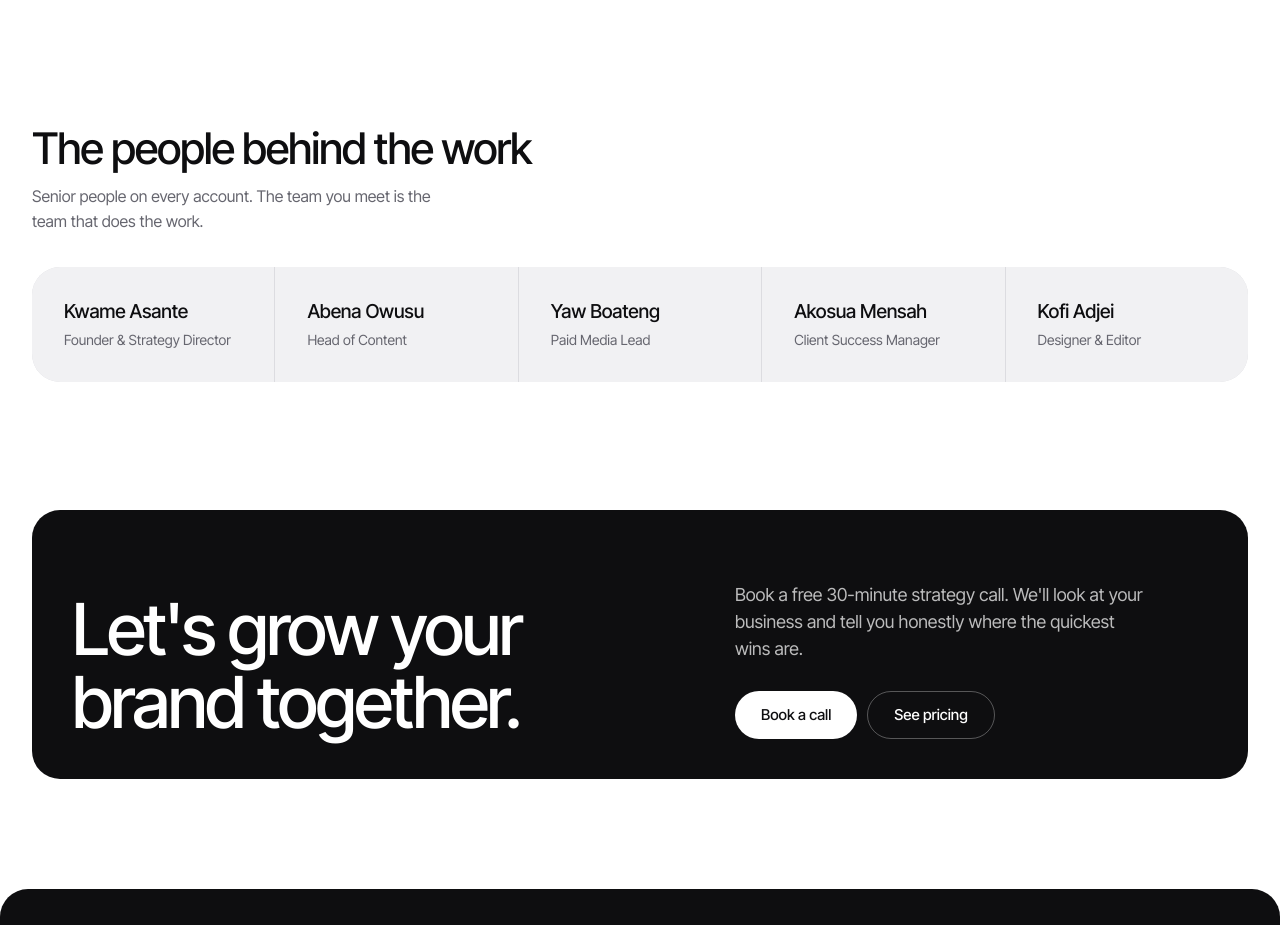
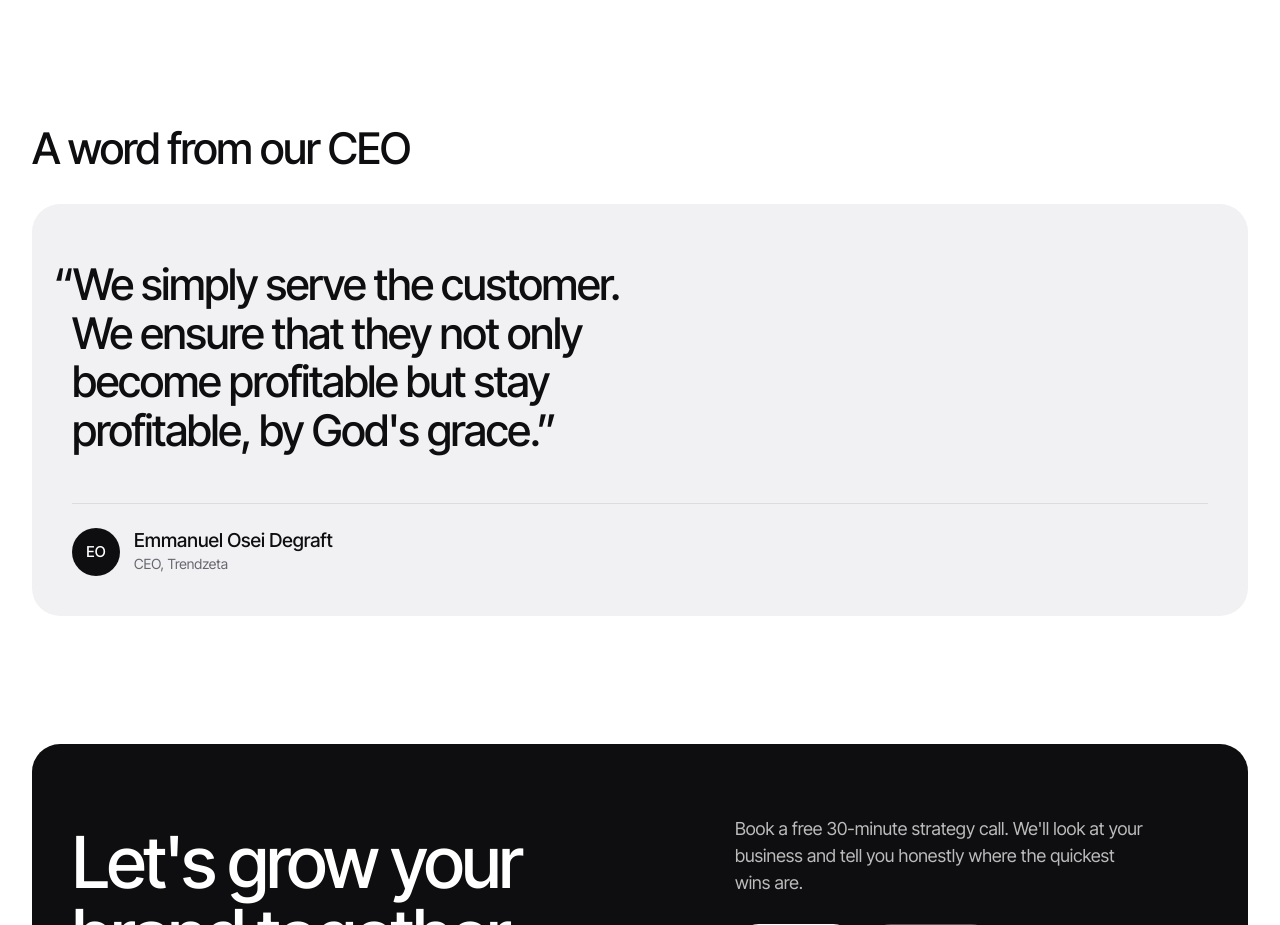
Before and after one commit to Vokondo/trendzeta-website, a plain HTML site: page about.html in a window 1280 px wide. Shown: the part 2114-3039 px from the top of the page. Drawn offline with Linux system fonts and the light colour scheme.

Commit message:
About: replace the team list with a word from the CEO
'The people behind the work' becomes 'A word from our CEO': a quote card
with Emmanuel Osei Degraft's statement, a hairline and his name, title
and initials.

Co-Authored-By: Claude Opus 5.5 <noreply@anthropic.com>
Claude-Session: https://claude.ai/code/session_01FJ6Y5GkRG6qehYbqJ12qDG

```diff
--- a/about.html
+++ b/about.html
@@ -12,7 +12,7 @@
   <link rel="icon" type="image/png" sizes="192x192" href="images/favicon-192.png" />
   <link rel="apple-touch-icon" href="images/apple-touch-icon.png" />
   <meta name="theme-color" content="#ff5f05" />
-  <link rel="stylesheet" href="css/styles.css?v=51" />
+  <link rel="stylesheet" href="css/styles.css?v=52" />
 </head>
 <body class="inner">
   <header class="navbar" id="navbar">
@@ -126,17 +126,18 @@
     <div class="wrap">
       <div class="shead">
         <div>
-          <h2>The people behind the work</h2>
-          <p>Senior people on every account. The team you meet is the team that does the work.</p>
+          <h2>A word from our CEO</h2>
         </div>
       </div>
-      <ul class="cells team c">
-        <li><strong>Kwame Asante</strong><span>Founder &amp; Strategy Director</span></li>
-        <li><strong>Abena Owusu</strong><span>Head of Content</span></li>
-        <li><strong>Yaw Boateng</strong><span>Paid Media Lead</span></li>
-        <li><strong>Akosua Mensah</strong><span>Client Success Manager</span></li>
-        <li><strong>Kofi Adjei</strong><span>Designer &amp; Editor</span></li>
-      </ul>
+      <figure class="ceo c c--pad">
+        <blockquote class="ceo__quote">
+          <p>We simply serve the customer. We ensure that they not only become profitable but stay profitable, by God's grace.</p>
+        </blockquote>
+        <figcaption class="ceo__by">
+          <span class="ceo__avatar" aria-hidden="true">EO</span>
+          <span><strong>Emmanuel Osei Degraft</strong><small>CEO, Trendzeta</small></span>
+        </figcaption>
+      </figure>
     </div>
   </section>
 
--- a/css/styles.css
+++ b/css/styles.css
@@ -2465,3 +2465,46 @@ a.c--media:hover > img { transform: scale(1.03); }
 .from__label { color: #fff; font-size: var(--fs-h4); }
 .from__for { margin-top: 10px; color: rgba(255, 255, 255, 0.72); }
 .from__terms li { line-height: 1.45; }
+
+/* About: word from the CEO */
+.ceo { margin: 0; padding-top: 56px; padding-bottom: 40px; }
+.ceo__quote { margin: 0; }
+.ceo__quote p {
+  max-width: 26ch;
+  font-size: clamp(28px, 3.4vw, 48px);
+  font-weight: 500;
+  line-height: 1.12;
+  letter-spacing: -0.03em;
+  color: var(--ink);
+  text-wrap: balance;
+}
+.ceo__quote p::before { content: "\201C"; margin-left: -0.42em; }
+.ceo__quote p::after { content: "\201D"; }
+.ceo__by {
+  display: flex;
+  align-items: center;
+  gap: 14px;
+  margin-top: 48px;
+  padding-top: 24px;
+  border-top: 1px solid var(--rule);
+}
+.ceo__avatar {
+  flex-shrink: 0;
+  width: 48px;
+  height: 48px;
+  border-radius: 50%;
+  display: grid;
+  place-items: center;
+  background: var(--ink);
+  color: #fff;
+  font-size: 15px;
+  font-weight: 500;
+}
+.ceo__by strong { display: block; font-size: var(--fs-h4); font-weight: 500; line-height: 1.3; color: var(--ink); }
+.ceo__by small { display: block; font-size: var(--fs-sm); color: var(--muted); }
+@media (max-width: 600px) {
+  .ceo { padding-top: 32px; padding-bottom: 24px; }
+  .ceo__quote p { font-size: 26px; }
+  .ceo__by { margin-top: 28px; padding-top: 18px; }
+  .ceo__avatar { width: 42px; height: 42px; font-size: 14px; }
+}
```
Also changed, not shown: contact.html (+1 -1 lines), index.html (+1 -1 lines), pricing.html (+1 -1 lines).
